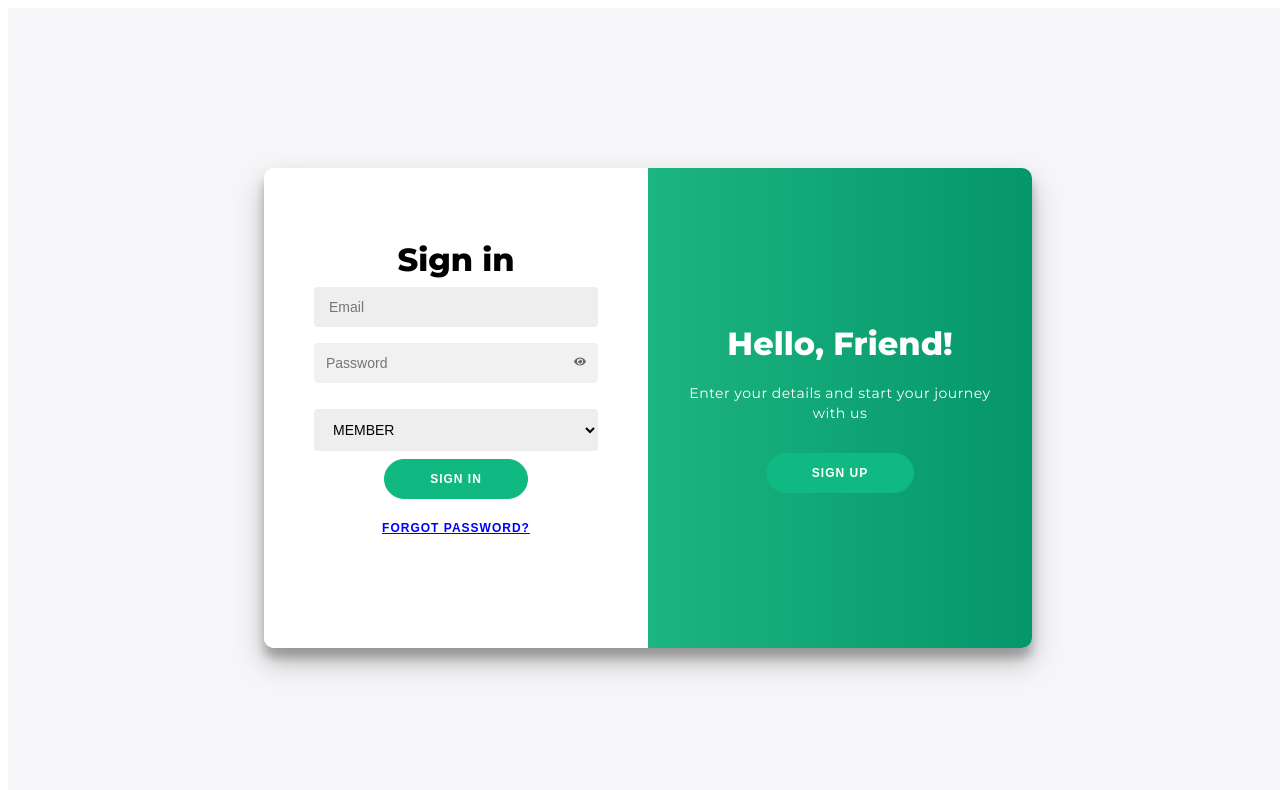
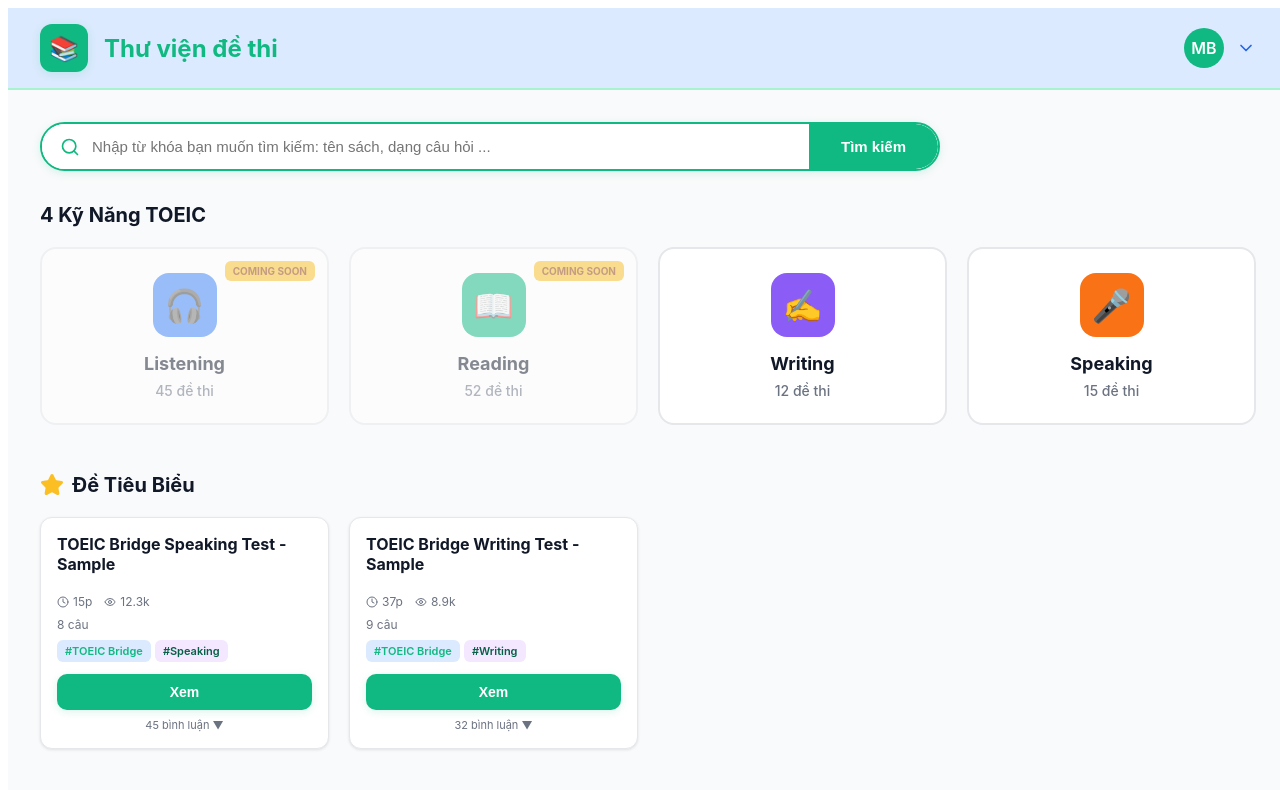
Before and after one commit to hongquan23/exam_management, a React app in the folder frontend/: page /member in a window 1280 px wide. Shown: the top 790 px of the page. Built offline with nearby package versions, Linux system fonts and the light colour scheme; the HTML template or start-up script is replaced by a standard one.

Commit message:
fix frontend

```diff
--- a/frontend/src/App.jsx
+++ /dev/null
@@ -1,30 +0,0 @@
-import React, { useState } from "react";
-import AuthForm from "./auth/Login";
-import ToeicAdmin from "./admin/ToeicAdmin";
-
-// 🔹 Import trang Member
-import { ToeicMember } from "./member";
-
-function App() {
-  const [role, setRole] = useState(null);
-
-  const handleLogin = (selectedRole) => {
-    if (selectedRole === "ADMIN") {
-      setRole("ADMIN");
-    } else {
-      setRole("MEMBER");
-    }
-  };
-
-  if (role === "ADMIN") {
-    return <ToeicAdmin />;
-  }
-
-  if (role === "MEMBER") {
-    return <ToeicMember />;
-  }
-
-  return <AuthForm onLogin={handleLogin} />;
-}
-
-export default App;
--- a/frontend/src/admin/ToeicAdmin.jsx
+++ b/frontend/src/admin/ToeicAdmin.jsx
@@ -5,6 +5,8 @@
 import WritingTests from './Writing';
 import UploadModal from './UploadModal';
 import Users from './Users';
+import { useNavigate } from "react-router-dom";
+
 
 // ====== DATA & UI TỪ ORIGINAL CODE ======
 const speakingTests = [
@@ -458,7 +460,9 @@
     textAlign: 'center',
     cursor: 'pointer',
     transition: 'all 0.2s ease',
-    border: '2px solid #e5e7eb',
+    borderWidth: '2px',
+    borderStyle: 'solid',
+    borderColor: '#e5e7eb',
     position: 'relative'
   },
   skillCardDisabled: {
@@ -662,7 +666,9 @@
     transition: 'all 0.2s ease',
     backgroundColor: '#f3f4f6',
     color: '#6b7280',
-    border: '1px solid #e5e7eb'
+    borderWidth: '1px',
+    borderStyle: 'solid',
+    borderColor: '#e5e7eb'
   },
   questionNumberActive: {
     backgroundColor: '#dbeafe',
@@ -1004,6 +1010,7 @@
   const [audioChunks, setAudioChunks] = useState([]);
   const [audioURL, setAudioURL] = useState(null);
   const [showUploadModal, setShowUploadModal] = useState(false);
+  const navigate = useNavigate();
 
   const formatTime = (seconds) => {
     const mins = Math.floor(seconds / 60);
@@ -1101,7 +1108,7 @@
   };
 
   const handleLogout = () => {
-    alert('Đăng xuất thành công!');
+    navigate("/");
   };
 
   const getCurrentQuestion = () => {
--- a/frontend/src/auth/Login.jsx
+++ b/frontend/src/auth/Login.jsx
@@ -1,6 +1,8 @@
 import React, { useEffect, useState } from "react";
 import styles from "./login.module.css";
 import { FaEye, FaEyeSlash } from "react-icons/fa";
+import { useNavigate } from "react-router-dom";
+
 
 const PasswordInput = ({ value, onChange, placeholder, show, toggleShow }) => (
   <div className={styles.passwordContainer}>
@@ -17,20 +19,19 @@
   </div>
 );
 
-const AuthForm = ({ onLogin }) => {
+const AuthForm = () => {
   const [name, setName] = useState("");
   const [email, setEmail] = useState("");
   const [password, setPassword] = useState("");
-
   const [role, setRole] = useState("MEMBER");
-
   const [forgotMode, setForgotMode] = useState(false);
   const [resetEmail, setResetEmail] = useState("");
   const [newPassword, setNewPassword] = useState("");
-
   const [showPasswordSignUp, setShowPasswordSignUp] = useState(false);
   const [showPasswordSignIn, setShowPasswordSignIn] = useState(false);
   const [showNewPassword, setShowNewPassword] = useState(false);
+  const navigate = useNavigate();
+
 
   useEffect(() => {
     const signUpButton = document.getElementById("signUp");
@@ -53,12 +54,17 @@
       alert("Mật khẩu phải có ít nhất 8 ký tự!");
       return;
     }
-    alert("Đăng ký thành công (frontend mock)!");
+    alert("Đăng ký thành công !");
   };
 
   const handleSignIn = (e) => {
     e.preventDefault();
-    if (onLogin) onLogin(role);
+
+    if (role === "ADMIN") {
+      navigate("/admin");
+    } else {
+      navigate("/member");
+    }
   };
 
   const handleForgotPassword = (e) => {
--- a/frontend/src/main.jsx
+++ b/frontend/src/main.jsx
@@ -1,9 +1,23 @@
-import { StrictMode } from 'react'
-import { createRoot } from 'react-dom/client'
-import App from './App.jsx'
+import React from "react";
+import ReactDOM from "react-dom/client";
+import { BrowserRouter, Routes, Route } from "react-router-dom";
+import Login from "./auth/Login";
+import ToeicAdmin from "./admin/ToeicAdmin";
+import ToeicMember  from "./member/ToeicMember";
 
-createRoot(document.getElementById('root')).render(
-  <StrictMode>
-    <App />
-  </StrictMode>,
-)
+  ReactDOM.createRoot(document.getElementById("root")).render(
+  <React.StrictMode>
+    <BrowserRouter>
+      <Routes>
+        {/* Login */}
+        <Route path="/" element={<Login />} />
+
+        {/* Member */}
+        <Route path="/member/*" element={<ToeicMember />} />
+
+        {/* Admin */}
+        <Route path="/admin/*" element={<ToeicAdmin />} />
+      </Routes>
+    </BrowserRouter>
+  </React.StrictMode>
+);
--- a/frontend/src/member/Dashboard.jsx
+++ b/frontend/src/member/Dashboard.jsx
@@ -1,6 +1,5 @@
 import React from 'react';
 import { Search, Star, Eye, Clock, ChevronDown } from 'lucide-react';
-
 
 
 const Dashboard = ({
--- a/frontend/src/member/ToeicMember.jsx
+++ b/frontend/src/member/ToeicMember.jsx
@@ -3,7 +3,7 @@
 import Dashboard from './Dashboard';
 import SpeakingTests from './Speaking';
 import WritingTests from './Writing';
-
+import { useNavigate } from "react-router-dom";
 
 // ====== DATA & UI TỪ ORIGINAL CODE ======
 const speakingTests = [
@@ -136,7 +136,6 @@
     ]
   }
 ];
-
 
 const writingTests = [
   {
@@ -440,7 +439,9 @@
     textAlign: 'center',
     cursor: 'pointer',
     transition: 'all 0.2s ease',
-    border: '2px solid #e5e7eb',
+    borderWidth: '2px',
+    borderStyle: 'solid',
+    borderColor: '#e5e7eb',
     position: 'relative'
   },
   skillCardDisabled: {
@@ -644,7 +645,9 @@
     transition: 'all 0.2s ease',
     backgroundColor: '#f3f4f6',
     color: '#6b7280',
-    border: '1px solid #e5e7eb'
+    borderWidth: '1px',
+    borderStyle: 'solid',
+    borderColor: '#e5e7eb'
   },
   questionNumberActive: {
     backgroundColor: '#dbeafe',
@@ -837,6 +840,7 @@
   const [answers, setAnswers] = useState({});
   const [timeRemaining, setTimeRemaining] = useState(null);
   const [isRecording, setIsRecording] = useState(false);
+  const navigate = useNavigate();
 
   const [mediaRecorder, setMediaRecorder] = useState(null);
   const [audioChunks, setAudioChunks] = useState([]);
@@ -938,7 +942,7 @@
   };
 
   const handleLogout = () => {
-    alert('Đăng xuất thành công!');
+    navigate("/");
   };
 
   const getCurrentQuestion = () => {
```
Also changed, not shown: frontend/src/member/Speaking.jsx (line endings or trailing spaces), frontend/src/member/Writing.jsx (line endings or trailing spaces), frontend/src/member/index.js (line endings or trailing spaces).
